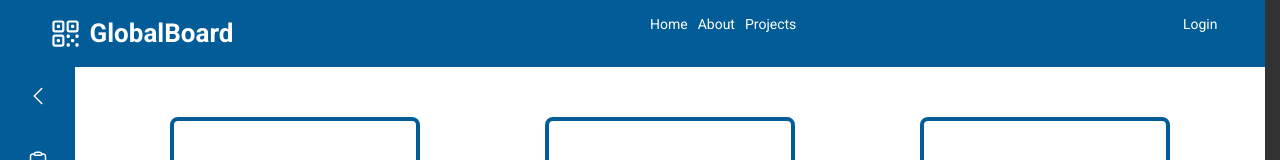
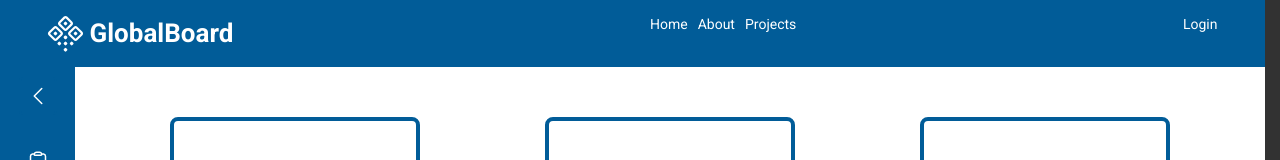
Before and after one commit to 0smir/vue-dashboard-demo, a Vue app: page /create in a window 1280 px wide. Shown: the top 160 px of the page. Built offline with nearby package versions, Linux system fonts and the light colour scheme.

Commit message:
complite global logo-icon styles

```diff
--- a/src/components/UI/base-components/SvgIcon.vue
+++ b/src/components/UI/base-components/SvgIcon.vue
@@ -41,5 +41,9 @@ if (props.iconType) {
     object-fit: contain;
   }
 
+  &--logo {
+    transform: rotate(45deg);
+  }
+
 }
 </style>
```
